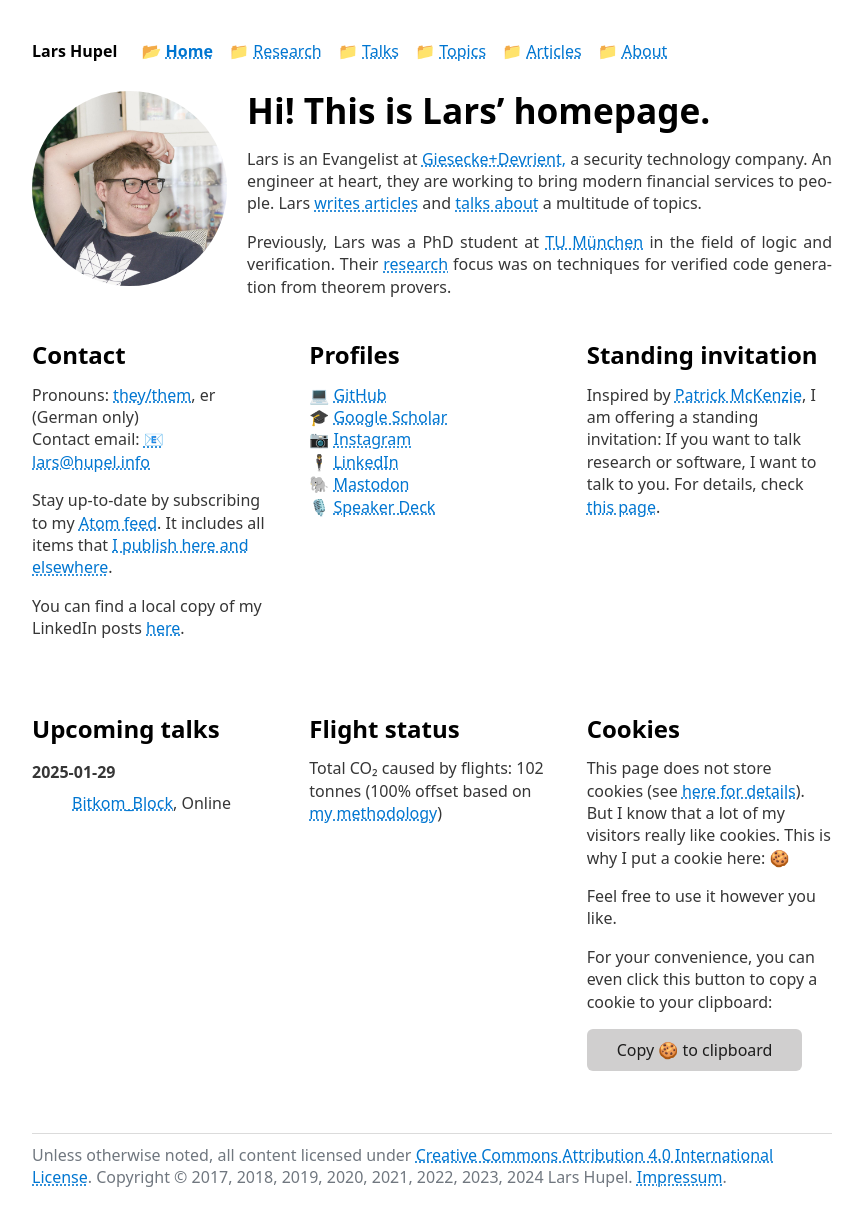
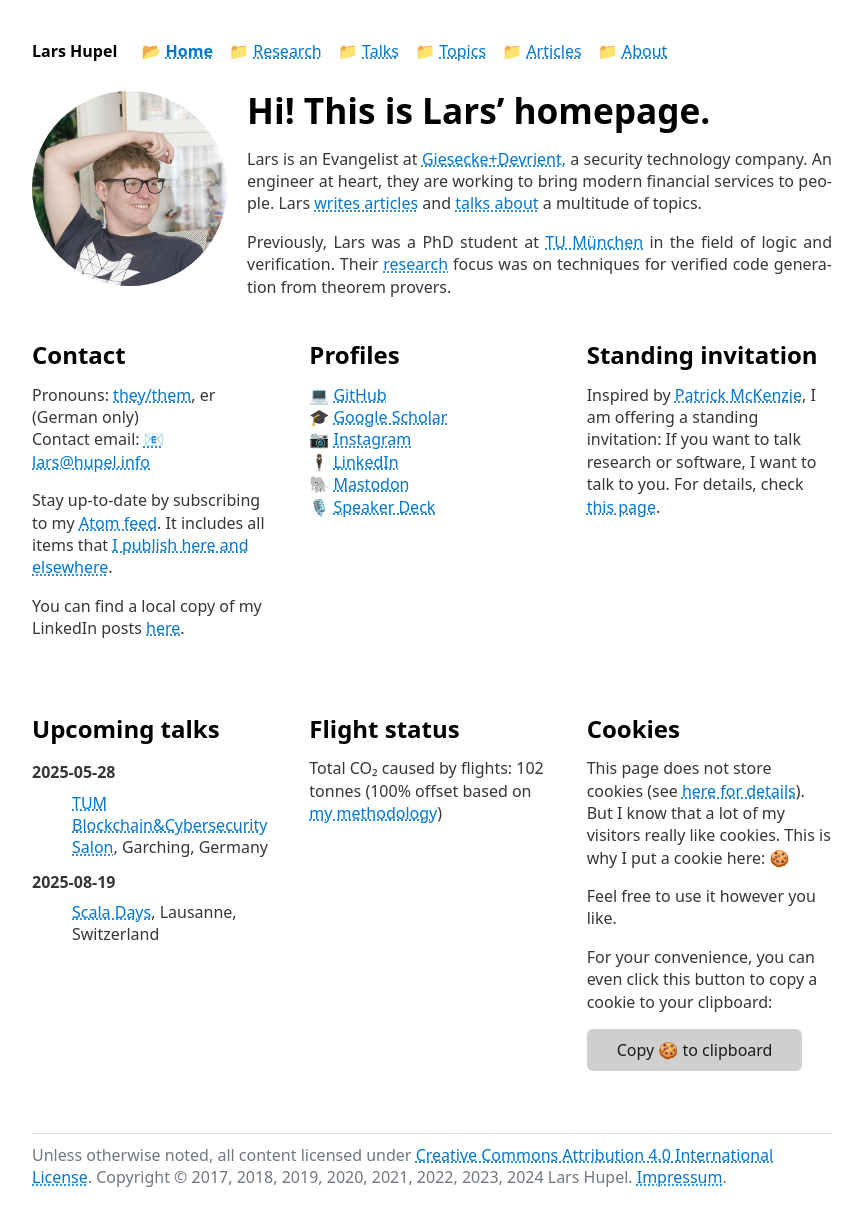
Before and after one commit to larsrh/website, a Jekyll site: the page built from index.html, in a window 1280 px wide. Shown: the whole page, without its empty margins (208-1070 px from the left). Built offline with Jekyll 4.4.1, drawn with Linux system fonts in a browser that asks for light colours.

Commit message:
update upcoming talks

```diff
--- a/_data/upcoming.yml
+++ b/_data/upcoming.yml
@@ -1,3 +1,8 @@
-- date: 2025-01-29
-  conference: Bitkom_Block
-  link: https://www.bitkom.org/Bitkom_Block
+- date: 2025-05-28
+  conference: TUM Blockchain&Cybersecurity Salon
+  link: https://blockchain.salon.net.cit.tum.de/2025/
+  location: Garching, Germany
+- date: 2025-08-19
+  conference: Scala Days
+  link: https://scaladays.org/
+  location: Lausanne, Switzerland
```
